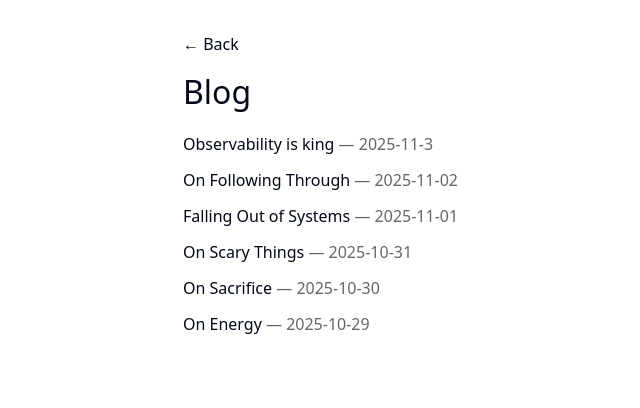
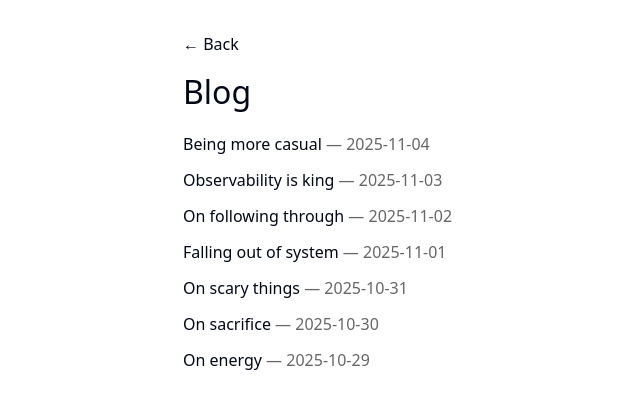
Before and after one commit to kensonhui/kensonhui.github.io, a Next.js app: page /blog in a window 1280 px wide. Shown: the top 408 px of the page, without its empty margins (89-729 px from the left). Built offline with nearby package versions, Linux system fonts and the light colour scheme.

Commit message:
Nov 4 blog

```diff
--- a/src/app/blog/posts.ts
+++ b/src/app/blog/posts.ts
@@ -15,7 +15,24 @@ function slugify(title: string): string {
 
 const rawPosts: Array<Omit<BlogPost, "slug">> = [
   {
-    date: "2025-11-3",
+    date: "2025-11-04",
+    title: "Being more casual",
+    content: `
+    I've always noticed how being too respectful oftentimes leads to people feeling less comfortable around me.
+
+    For example, in Chinese culture it's respectful to not let your guard down at a host's palce. Even when the host says to relax, your shoulders never really let go.
+
+    This display of respect is really helpful with showing respect, however when it comes to accepting your message, people won't see your words as authentic.
+
+    This is a huge issue when it comes to American corporate culture, it's easy to slip into this respect-abiding practices by habit, but the most important lesson is to always keep things casual.
+
+    What does this look like? It's talking to potential clients as friends instead of doing a formal presentation, using casual words for your LinkedIn post, and generally taking up more space.
+
+    There's a disconnect I feel as a Canadian born Chinese where I'm balancing these two cultures, and if I leave ourselves on autopilot, I'll won't be in the right mode to deliver a lasting impression.
+    `,
+  },
+  {
+    date: "2025-11-03",
     title: "Observability is king",
     content: `
     Information is lost as you go from end customer to developer, there's entropy.
@@ -34,7 +51,7 @@ const rawPosts: Array<Omit<BlogPost, "slug">> = [
   },
   {
     date: "2025-11-02",
-    title: "On Following Through",
+    title: "On following through",
     content: `
     Today, I followed through and got my beauty sleep in. It's a small thing, but waking up feeling decently great is so underrated.
 
@@ -47,7 +64,7 @@ const rawPosts: Array<Omit<BlogPost, "slug">> = [
   },
   {
     date: "2025-11-01",
-    title: "Falling Out of Systems",
+    title: "Falling out of system",
     content: `
     Recently, I've been not doing the best. My room is a mess, I haven't exercised in the past two days, I've been anxious over making marketing posts.
 
@@ -64,7 +81,7 @@ const rawPosts: Array<Omit<BlogPost, "slug">> = [
   },
   {
     date: "2025-10-31",
-    title: "On Scary Things",
+    title: "On scary things",
     content: `
     Pursuing the thing that's scaring you is the fastest way to grow.
 
@@ -83,7 +100,7 @@ const rawPosts: Array<Omit<BlogPost, "slug">> = [
   },
   {
     date: "2025-10-30",
-    title: "On Sacrifice",
+    title: "On sacrifice",
     content: `
     You can have everything you want, just not all at once.
 
@@ -103,7 +120,7 @@ const rawPosts: Array<Omit<BlogPost, "slug">> = [
   },
   {
     date: "2025-10-29",
-    title: "On Energy",
+    title: "On energy",
     content: `
     The most important resource you have is enthusiasm.
     It's what makes you help others feel a sparkle.
```
